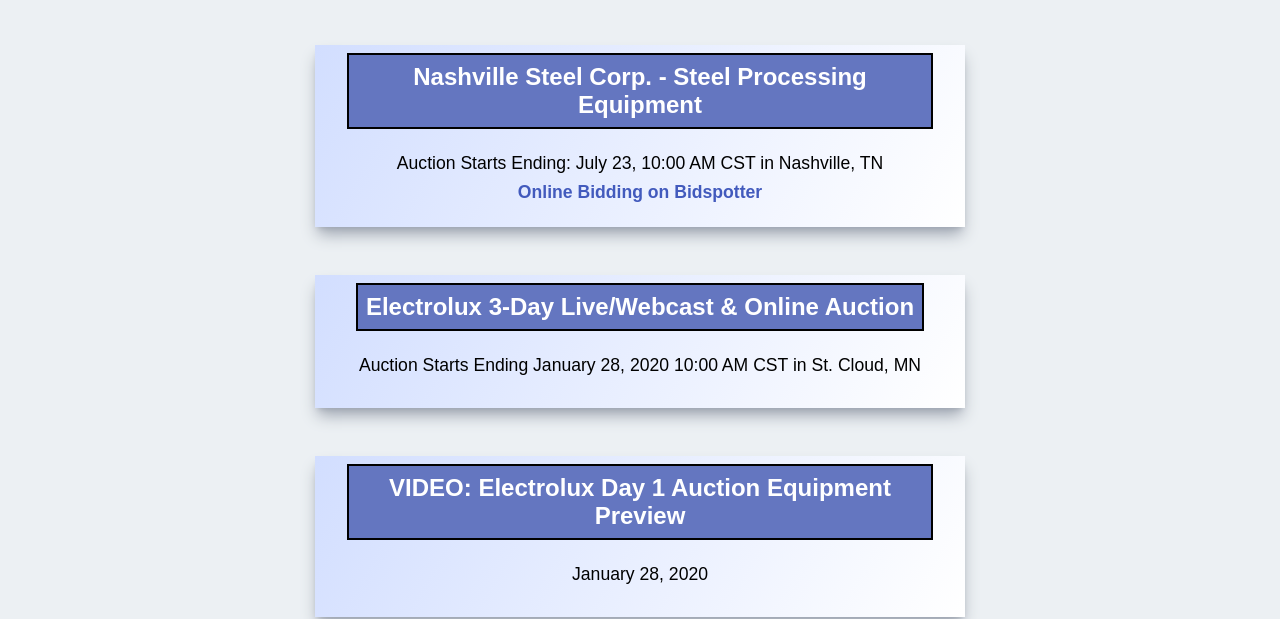
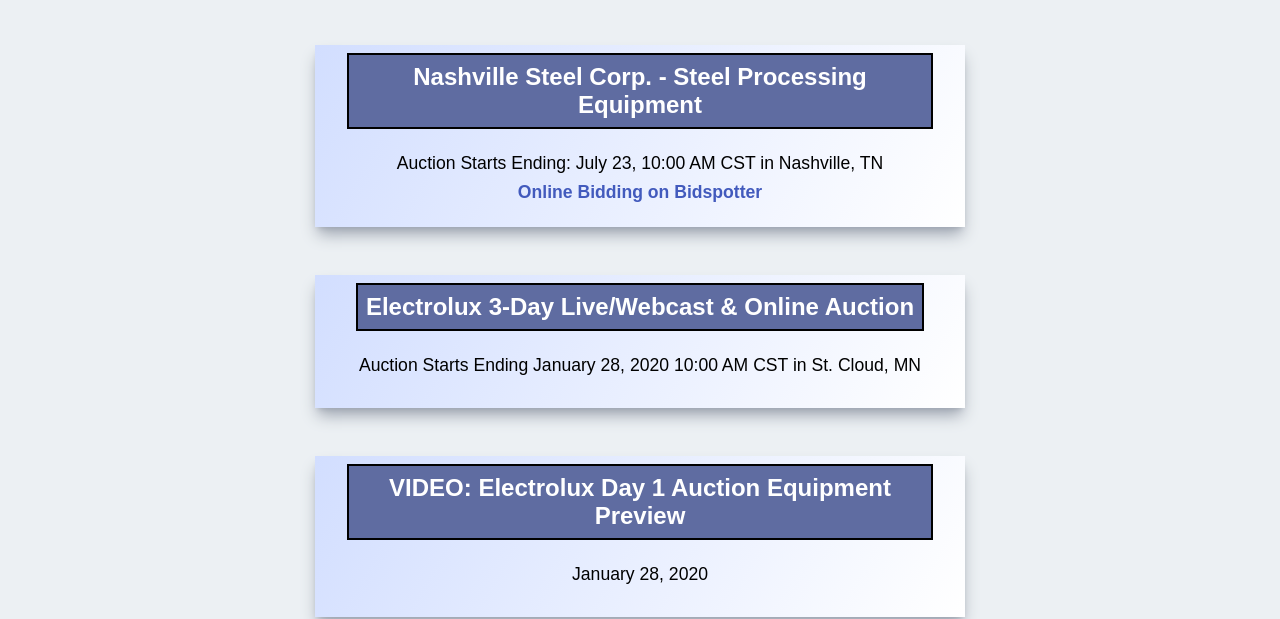
Before and after one commit to Matthew-Clendenning/gerrardgroupinc, an Astro site: page /auctions in a window 1280 px wide. Shown: the part 191-810 px from the top of the page. Built offline with nearby package versions, Linux system fonts and the light colour scheme; Astro itself is replaced by a stand-in of ours; a web font is replaced by a local one.

Commit message:
auctions commit

```diff
--- a/src/pages/auctions.astro
+++ b/src/pages/auctions.astro
@@ -143,7 +143,7 @@ import Card from "../components/Card.astro";
         border: 2px solid black;
         padding: .5rem;
         color: white;
-        background: #6476c0;
+        background-color: #5f6ca1;
         text-decoration: none;
     }
 
```
